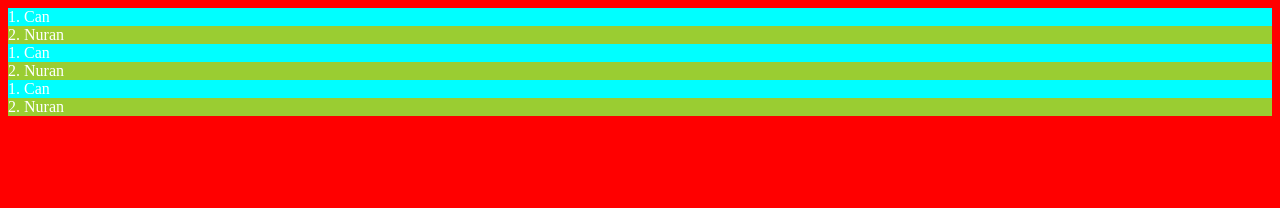
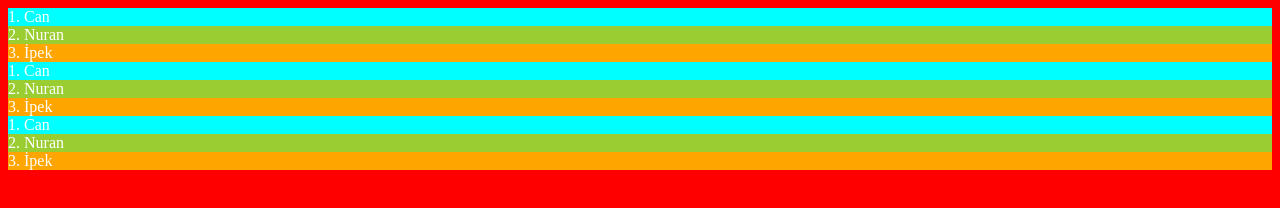
Before and after one commit to ipekcan/git-course, a plain HTML site: page Index.html in a window 1280 px wide. Drawn offline with Linux system fonts and the light colour scheme.

Commit message:
ipek index ve css ekledi

```diff
--- a/Index.html
+++ b/Index.html
@@ -10,14 +10,17 @@
     <header>
       <div class="can">1. Can</div>
       <div class="nuran">2. Nuran</div>
+      <div class="ipek">3. İpek</div>
     </header>
     <main>
         <div class="can">1. Can</div>
         <div class="nuran">2. Nuran</div>
+        <div class="ipek">3. İpek</div>
     </main>
     <footer>
         <div class="can">1. Can</div>
         <div class="nuran">2. Nuran</div>
+        <div class="ipek">3. İpek</div>
     </footer>
   </body>
 </html>
--- a/css/styles.css
+++ b/css/styles.css
@@ -9,3 +9,6 @@ body {
     background-color: yellowgreen;
 
 }
+.ipek {
+    background-color: orange;
+}
```
